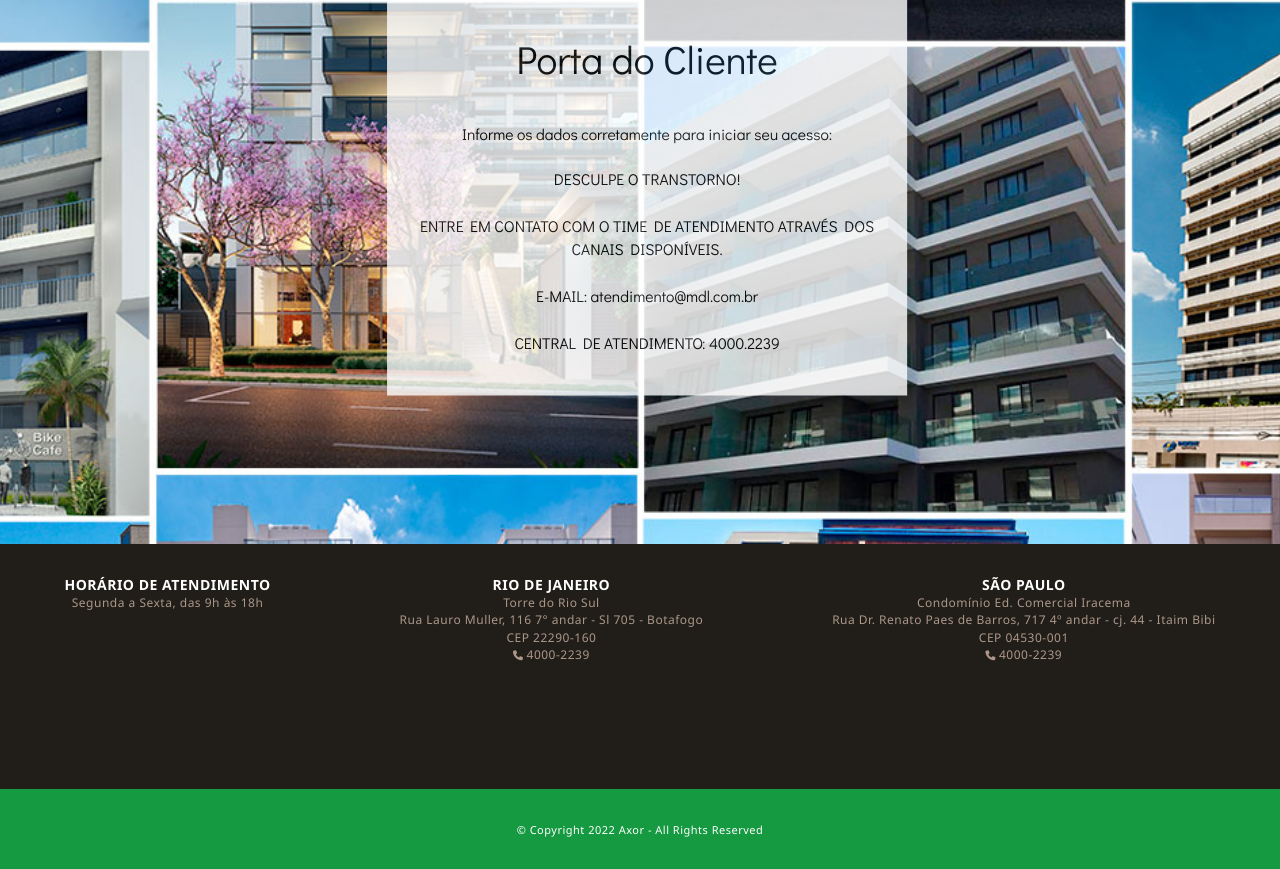
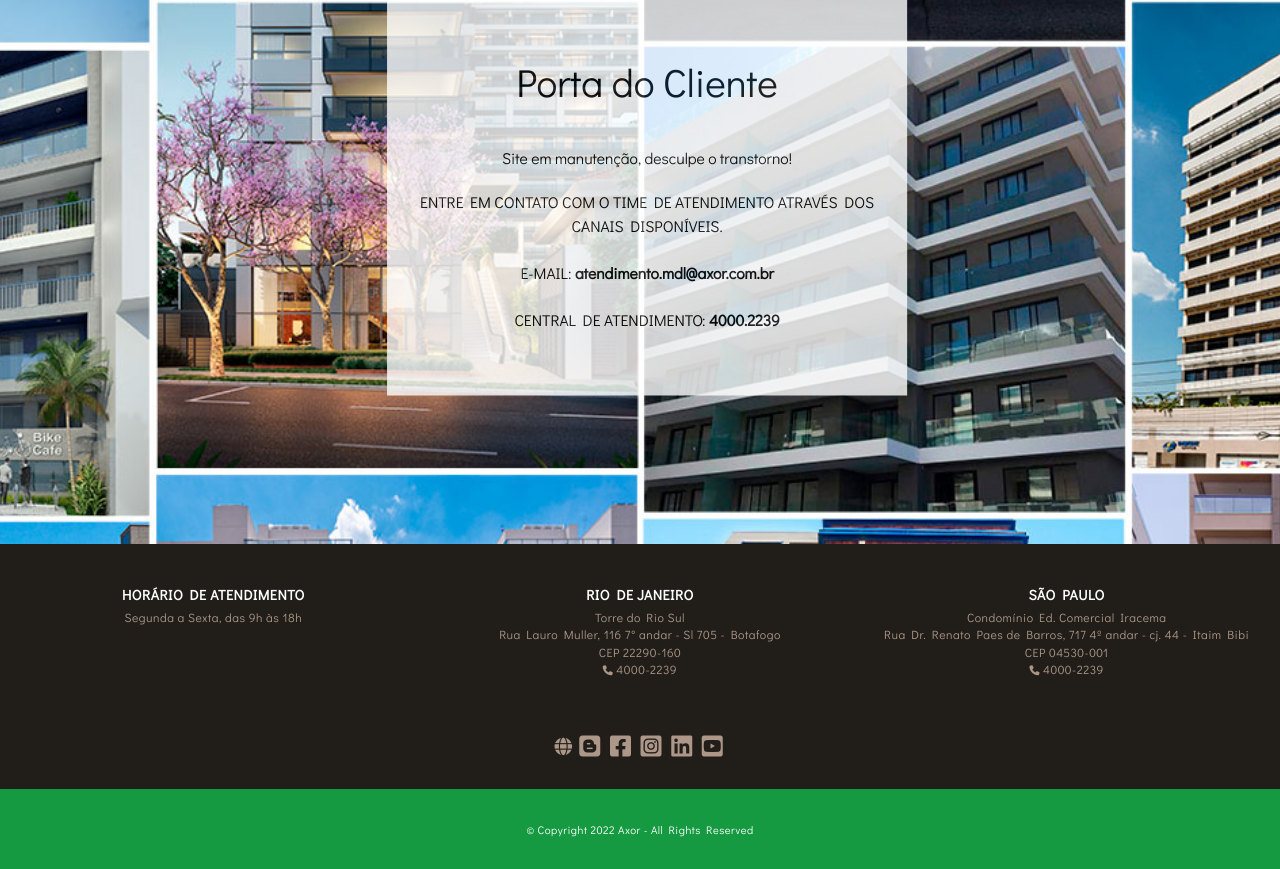
Before and after one commit to ti-axor/portalcliente, a React (Create React App) app: page / in a window 1280 px wide. Shown: the part 280-1149 px from the top of the page. Built offline with nearby package versions, Linux system fonts and the light colour scheme; the HTML template or start-up script is replaced by a standard one.

Commit message:
feat: footer middle and icons

```diff
--- a/src/App.css
+++ b/src/App.css
@@ -145,6 +145,7 @@
   height: 25px;
   width: 100%;
   background-color: #211E19;
+  text-align: -webkit-center;
 }
 
 .footer-bottom {
--- a/src/App.js
+++ b/src/App.js
@@ -1,9 +1,67 @@
-import { FontAwesomeIcon } from '@fortawesome/react-fontawesome';
 import React from 'react';
 import './App.css';
 import logo from './assets/LogoMDL300.png';
 
 function App() {
+  const iconsMidias = [
+    {
+      address: 'https://www.mdl.com.br/',
+      icon: <i class="fas fa-globe fa-fw" style={{ fontSize: '1.1rem', color: '#ac9789', verticalAlign: '-webkit-baseline-middle' }}></i>
+    },
+    {
+      address: 'https://www.mdl.com.br/blog/',
+      icon: <i class="fa-brands fa-blogger fa-fw" style={{ color: '#ac9789', fontSize: '1.5rem' }}></i>
+    },
+    {
+      address: 'https://www.facebook.com/mdlrealty/?fref=ts',
+      icon: <i class="fa-brands fa-square-facebook fa-fw" style={{ color: '#ac9789', fontSize: '1.5rem' }}></i>
+    },
+    {
+      address: 'https://www.instagram.com/mdl_realty/',
+      icon: <i class="fa-brands fa-square-instagram fa-fw" style={{ color: '#ac9789', fontSize: '1.5rem' }}></i>
+    },
+    {
+      address: 'https://www.linkedin.com/company/mdl-realty',
+      icon: <i class="fa-brands fa-linkedin fa-fw" style={{ color: '#ac9789', fontSize: '1.5rem' }}></i>
+    },
+    {
+      address: 'https://www.youtube.com/channel/UCySDn85QOXBo6H2vtFLrK0w?spfreload=5',
+      icon: <i class="fa-brands fa-square-youtube fa-fw" style={{ color: '#ac9789', fontSize: '1.5rem' }}></i>
+    }
+  ];
+  const textAddress = [
+    {
+      title: 'HORÁRIO DE ATENDIMENTO',
+      direction: (
+        <div style={{ fontSize: '12px', color: '#ac9789' }}>
+          Segunda a Sexta, das 9h às 18h
+        </div>
+      ),
+      phone: ''
+    },
+    {
+      title: 'RIO DE JANEIRO',
+      direction: (
+        <div style={{ fontSize: '12px', color: '#ac9789' }}>
+          Torre do Rio Sul<br/>
+          Rua Lauro Muller, 116 7° andar - Sl 705 - Botafogo<br/>
+          CEP 22290-160
+        </div>
+      ),
+      phone: '4000-2239'
+    },
+    {
+      title: 'SÃO PAULO',
+      direction: (
+        <div style={{ fontSize: '12px', color: '#ac9789' }}>
+          Condomínio Ed. Comercial Iracema<br/>
+          Rua Dr. Renato Paes de Barros, 717 4º andar - cj. 44 - Itaim Bibi<br/>
+          CEP 04530-001
+        </div>
+      ),
+      phone: '4000-2239'
+    },
+  ];
   return (
     <div>
       <main className="App">
@@ -24,13 +82,17 @@
                   <div className='form-main'>
                     <div className='form-box'>
                       <div style={{ textAlign: 'center', fontFamily: 'Didact Gothic', alignSelf: 'center', transform: 'scale(1.1)' }}>
-                        <h3 style={{ fontSize: '40px', lineHeight: '48px', fontWeight: 'inherit' }}>Porta do Cliente</h3>
-                        <h4 style={{ fontSize: '16px', lineHeight: '25.6px', fontWeight: 'normal' }}>Informe os dados corretamente para iniciar seu acesso:</h4>
+                        <h3 style={{ fontSize: '40px', lineHeight: '48px', fontWeight: 'inherit' }}>
+                          Porta do Cliente
+                        </h3>
+                        <h4 style={{ fontSize: '16px', lineHeight: '25.6px', fontWeight: 'normal' }}>
+                          Site em manutenção, desculpe o transtorno!
+                        </h4>
                         <h4 style={{ fontSize: '16px', lineHeight: '24px', fontWeight: 'normal' }}>
-                          DESCULPE O TRANSTORNO!<br/><br/>
+                          {/* Desculpe o transtorno!<br/><br/> */}
                           ENTRE EM CONTATO COM O TIME DE ATENDIMENTO ATRAVÉS DOS CANAIS DISPONÍVEIS.<br/><br/>
-                          E-MAIL: atendimento@mdl.com.br<br/><br/>
-                          CENTRAL DE ATENDIMENTO: 4000.2239
+                          E-MAIL: <strong>atendimento.mdl@axor.com.br</strong><br/><br/>
+                          CENTRAL DE ATENDIMENTO: <strong>4000.2239</strong>
                         </h4>
                       </div>
                     </div>
@@ -40,46 +102,32 @@
             </div>
           </div>
         </body>
-        <footer style={{ position: 'relative', textAlign: 'center', fontSize: '11px', letterSpacing: '0.5px', lineHeight: '17.6px', color: '#fff', fontFamily: '"Segoe UI", Tahoma, Geneva, Verdana, sans-serif' }}>
+        <footer style={{ position: 'relative', textAlign: 'center', fontSize: '11px', letterSpacing: '0.5px', lineHeight: '17.6px', color: '#fff', fontFamily: 'Didact Gothic' }}>
           <div  className='footer-top'>
-            <div>
-              <div style={{ color: 'white', fontSize: '14px', fontWeight: 'bold' }}>
-                HORÁRIO DE ATENDIMENTO
+            {textAddress.map((e) => (
+              <div style={{ padding: '5px 0 5px 0', width: '366px' }}>
+                <div style={{ color: 'white', fontSize: '14px', fontWeight: 'bold', padding: '5px 0 5px 0' }}>
+                  {e.title}
+                </div>
+                {e.direction}
+                {e.phone !== '' && <div style={{ fontSize: '12px', color: '#ac9789' }}>
+                  <i class="fa-solid fa-phone" style={{ paddingRight: '3px', fontSize: '10px' }}></i>
+                  {e.phone}
+                </div>}
               </div>
-              <div style={{ fontSize: '12px', color: '#ac9789' }}>
-                Segunda a Sexta, das 9h às 18h
-              </div>
-            </div>
-            <div>
-              <div style={{ color: 'white', fontSize: '14px', fontWeight: 'bold' }}>
-                RIO DE JANEIRO
-              </div>
-              <div style={{ fontSize: '12px', color: '#ac9789' }}>
-                Torre do Rio Sul<br/>
-                Rua Lauro Muller, 116 7° andar - Sl 705 - Botafogo<br/>
-                CEP 22290-160
-              </div>
-              <div style={{ fontSize: '12px', color: '#ac9789' }}>
-                <i class="fa-solid fa-phone" style={{ paddingRight: '3px', fontSize: '10px' }}></i>
-                4000-2239
-              </div>
-            </div>
-            <div>
-              <div style={{ color: 'white', fontSize: '14px', fontWeight: 'bold' }}>
-                SÃO PAULO
-              </div>
-              <div style={{ fontSize: '12px', color: '#ac9789' }}>
-                Condomínio Ed. Comercial Iracema<br/>
-                Rua Dr. Renato Paes de Barros, 717 4º andar - cj. 44 - Itaim Bibi<br/>
-                CEP 04530-001
-              </div>
-              <div style={{ fontSize: '12px', color: '#ac9789' }}>
-                <i class="fa-solid fa-phone" style={{ paddingRight: '3px', fontSize: '10px' }}></i>
-                4000-2239
-              </div>
+            ))}
+          </div>
+          <div className='footer-mid'>
+            <div style={{ display: 'flex', justifyContent: 'space-between', width: '175px' }}>
+              {iconsMidias.map((e) => (
+                <div>
+                  <a href={e.address} target="_blank" rel="noreferrer">
+                    {e.icon}
+                  </a>
+                </div>
+              ))}
             </div>
           </div>
-          <div className='footer-mid'></div>
           <div className='footer-bottom'>© Copyright 2022 Axor - All Rights Reserved</div>
         </footer>
       </main>
```
